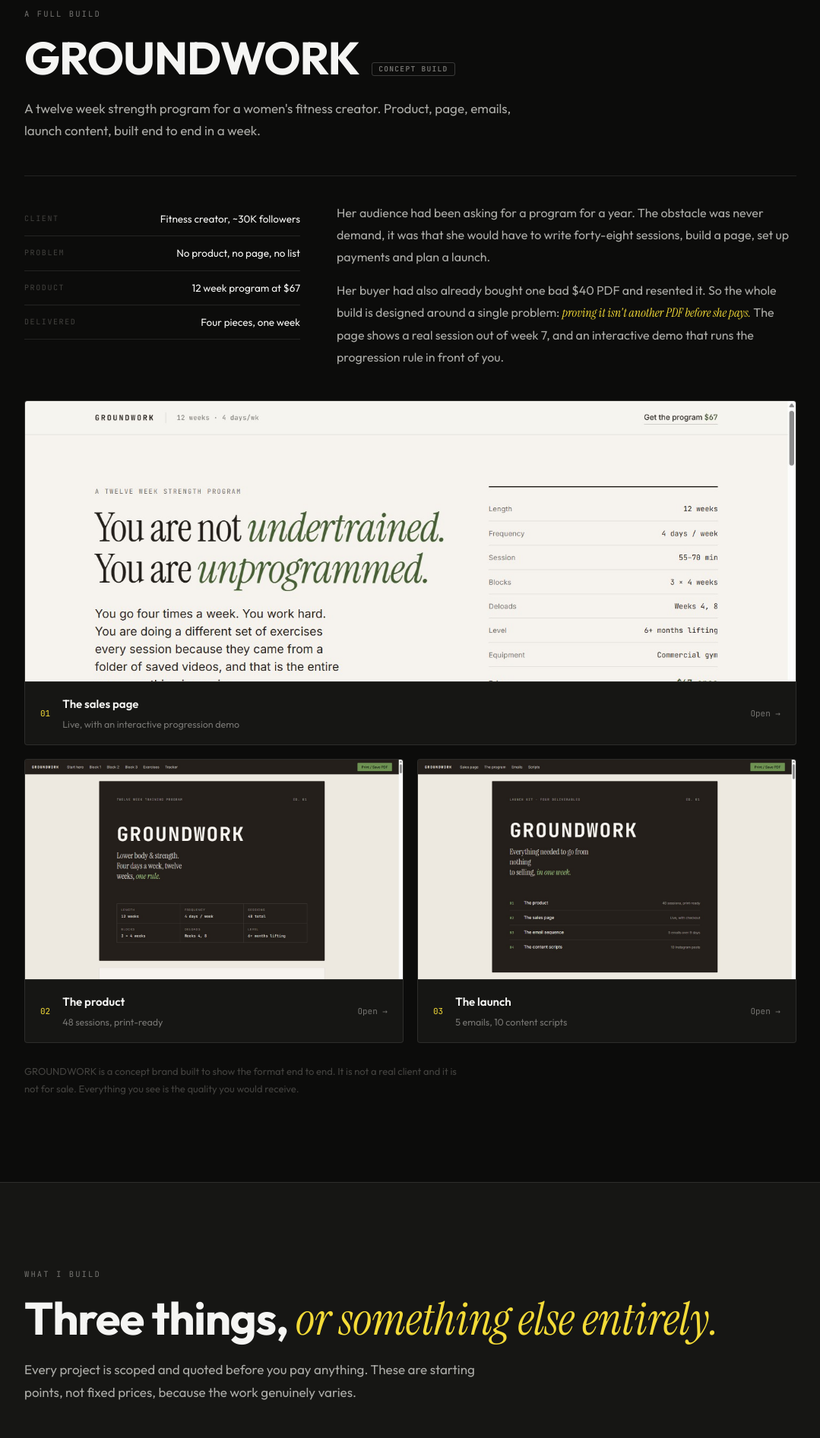
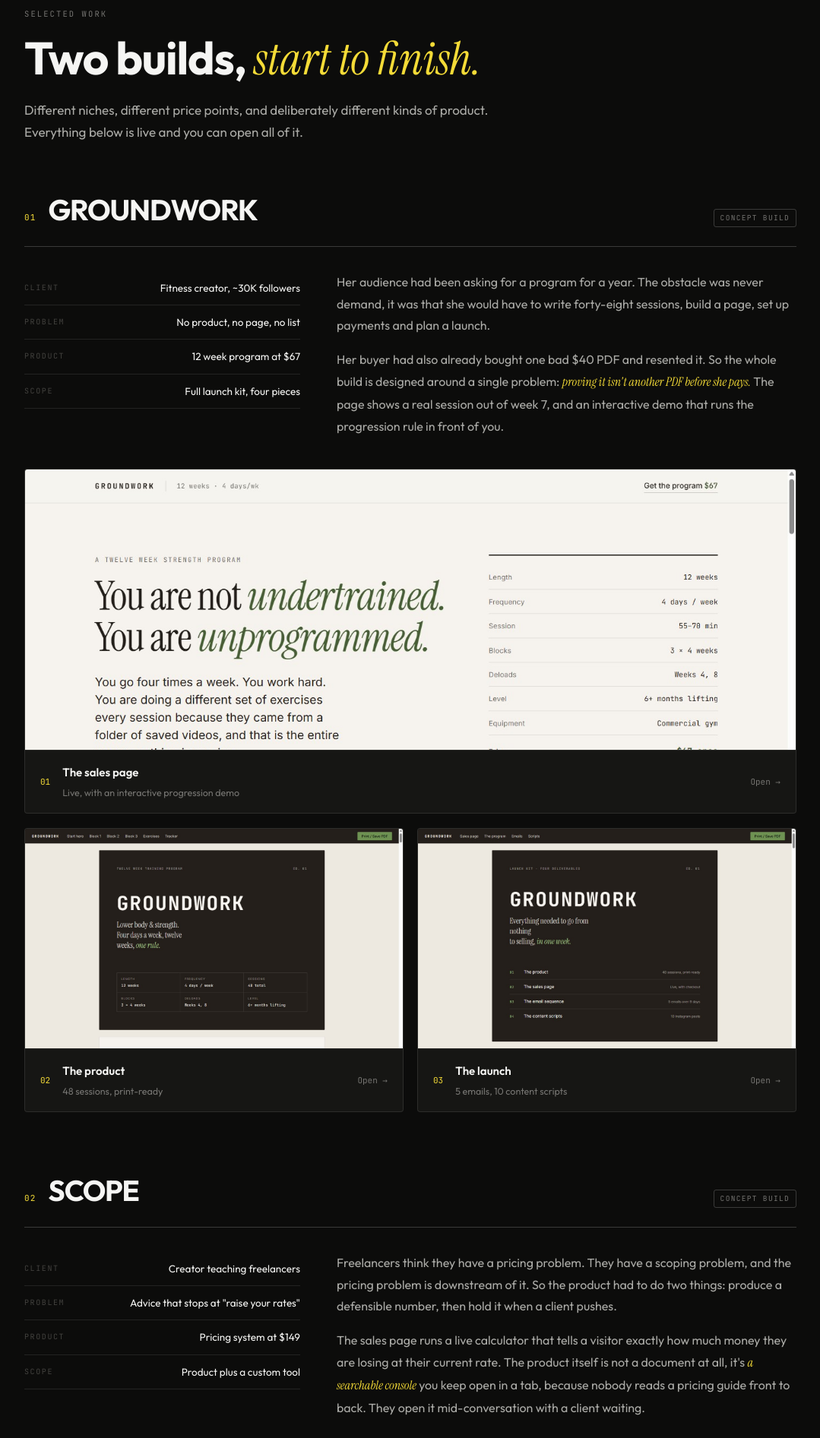
Before and after one commit to omnitravelio/ag-studio, a plain HTML site: page index.html in a window 1280 px wide. Shown: the part 1840-3733 px from the top of the page at 76% size, without its empty margins (100-1179 px from the left). Drawn offline with nearby package versions, Linux system fonts and the light colour scheme; animation ran at ten frames a second.

Commit message:
@ Add SCOPE as a second case study
Work section restructured from one build into two, each in its own article
with a numbered header, meta and screenshot grid.

SCOPE is deliberately a different class of build to GROUNDWORK: a $149
pricing system for freelancers, delivered as a searchable console rather
than a document, with a live rate calculator on the sales page. Two case
studies that differ in niche, price and product form show the method
travels, which is what the studio is actually selling.

Co-Authored-By: Claude Opus 4.8 <noreply@anthropic.com>
@

```diff
--- a/index.html
+++ b/index.html
@@ -114,19 +114,27 @@
   <!-- ============================ WORK ============================ -->
   <section class="block" id="work">
     <div class="wrap">
-      <p class="eyebrow mono">A full build</p>
-      <h2 class="big">GROUNDWORK <span class="chip mono">Concept build</span></h2>
+      <p class="eyebrow mono">Selected work</p>
+      <h2 class="big">Two builds, <em>start to finish.</em></h2>
       <p class="lede">
-        A twelve week strength program for a women's fitness creator. Product, page, emails,
-        launch content, built end to end in a week.
+        Different niches, different price points, and deliberately different kinds of product.
+        Everything below is live and you can open all of it.
       </p>
+
+      <!-- ---------- CASE 01 ---------- -->
+      <article class="case">
+        <header class="case-h">
+          <span class="mono case-n">01</span>
+          <h3>GROUNDWORK</h3>
+          <span class="chip mono">Concept build</span>
+        </header>
 
         <div class="cs">
           <dl class="cs-meta">
             <div><dt class="mono">Client</dt><dd>Fitness creator, ~30K followers</dd></div>
             <div><dt class="mono">Problem</dt><dd>No product, no page, no list</dd></div>
             <div><dt class="mono">Product</dt><dd>12 week program at $67</dd></div>
-          <div><dt class="mono">Delivered</dt><dd>Four pieces, one week</dd></div>
+            <div><dt class="mono">Scope</dt><dd>Full launch kit, four pieces</dd></div>
           </dl>
           <div class="cs-body">
             <p>
@@ -136,8 +144,8 @@
             </p>
             <p>
               Her buyer had also already bought one bad $40 PDF and resented it. So the whole
-            build is designed around a single problem: <em class="ital">proving it isn't another PDF
-            before she pays.</em> The page shows a real session out of week 7, and an
+              build is designed around a single problem: <em class="ital">proving it isn't another
+              PDF before she pays.</em> The page shows a real session out of week 7, and an
               interactive demo that runs the progression rule in front of you.
             </p>
           </div>
@@ -169,10 +177,62 @@
             </div>
           </a>
         </div>
+      </article>
+
+      <!-- ---------- CASE 02 ---------- -->
+      <article class="case">
+        <header class="case-h">
+          <span class="mono case-n">02</span>
+          <h3>SCOPE</h3>
+          <span class="chip mono">Concept build</span>
+        </header>
+
+        <div class="cs">
+          <dl class="cs-meta">
+            <div><dt class="mono">Client</dt><dd>Creator teaching freelancers</dd></div>
+            <div><dt class="mono">Problem</dt><dd>Advice that stops at "raise your rates"</dd></div>
+            <div><dt class="mono">Product</dt><dd>Pricing system at $149</dd></div>
+            <div><dt class="mono">Scope</dt><dd>Product plus a custom tool</dd></div>
+          </dl>
+          <div class="cs-body">
+            <p>
+              Freelancers think they have a pricing problem. They have a scoping problem, and
+              the pricing problem is downstream of it. So the product had to do two things:
+              produce a defensible number, then hold it when a client pushes.
+            </p>
+            <p>
+              The sales page runs a live calculator that tells a visitor exactly how much money
+              they are losing at their current rate. The product itself is not a document at
+              all, it's <em class="ital">a searchable console</em> you keep open in a tab, because
+              nobody reads a pricing guide front to back. They open it mid-conversation with a
+              client waiting.
+            </p>
+          </div>
+        </div>
+
+        <div class="cs-grid">
+          <a class="cs-card cs-wide" href="https://scope-demo-smoky.vercel.app" target="_blank" rel="noopener">
+            <div class="cs-shot"><img src="assets/cs-scope-sales.jpeg" alt="The SCOPE sales page with its live rate calculator" loading="lazy" /></div>
+            <div class="cs-cap">
+              <span class="mono cs-n">01</span>
+              <div><strong>The sales page</strong><span>Live rate floor calculator, five inputs</span></div>
+              <span class="mono cs-go">Open &rarr;</span>
+            </div>
+          </a>
+          <a class="cs-card cs-wide" href="https://scope-demo-smoky.vercel.app/system.html" target="_blank" rel="noopener">
+            <div class="cs-shot"><img src="assets/cs-scope-console.jpeg" alt="The SCOPE console, a searchable script reference" loading="lazy" /></div>
+            <div class="cs-cap">
+              <span class="mono cs-n">02</span>
+              <div><strong>The product</strong><span>Searchable console, 14 scripts, copy to clipboard</span></div>
+              <span class="mono cs-go">Open &rarr;</span>
+            </div>
+          </a>
+        </div>
+      </article>
 
       <p class="fine">
-        GROUNDWORK is a concept brand built to show the format end to end. It is not a real
-        client and it is not for sale. Everything you see is the quality you would receive.
+        Both are concept brands built to show the format end to end. Neither is a real client
+        and neither is for sale. Everything you see is the quality you would receive.
       </p>
     </div>
   </section>
--- a/style.css
+++ b/style.css
@@ -267,9 +267,27 @@ nav a:hover { color: var(--paper); }
 .big { font-size: clamp(32px, 5vw, 60px); line-height: 1.04; margin-bottom: 20px; }
 
 /* ---------- CASE STUDY ---------- */
+
+/* Each build gets its own article so two can sit in one Work section
+   without the meta rows and screenshot grids running together. */
+.case { margin-top: 72px; }
+.case:first-of-type { margin-top: 56px; }
+.case-h {
+  display: flex; align-items: baseline; gap: 16px; flex-wrap: wrap;
+  padding-bottom: 16px;
+  border-bottom: 1px solid var(--line-2);
+}
+.case-n { font-size: 11px; color: var(--yellow); letter-spacing: 0.1em; }
+.case-h h3 {
+  font-size: clamp(26px, 3.4vw, 38px);
+  font-weight: 700; letter-spacing: -0.03em;
+  margin-right: auto;
+}
+.case-h .chip { margin-left: 0; vertical-align: baseline; }
+
 .cs {
   display: grid; grid-template-columns: 0.75fr 1.25fr; gap: 48px;
-  margin-top: 44px; padding-top: 34px; border-top: 1px solid var(--line);
+  margin-top: 32px;
 }
 .cs-meta > div {
   display: flex; justify-content: space-between; gap: 16px;
```
Also changed, not shown: assets/cs-scope-console.jpeg (added), assets/cs-scope-sales.jpeg (added). Lines whose indentation alone changed are shown as unchanged.
